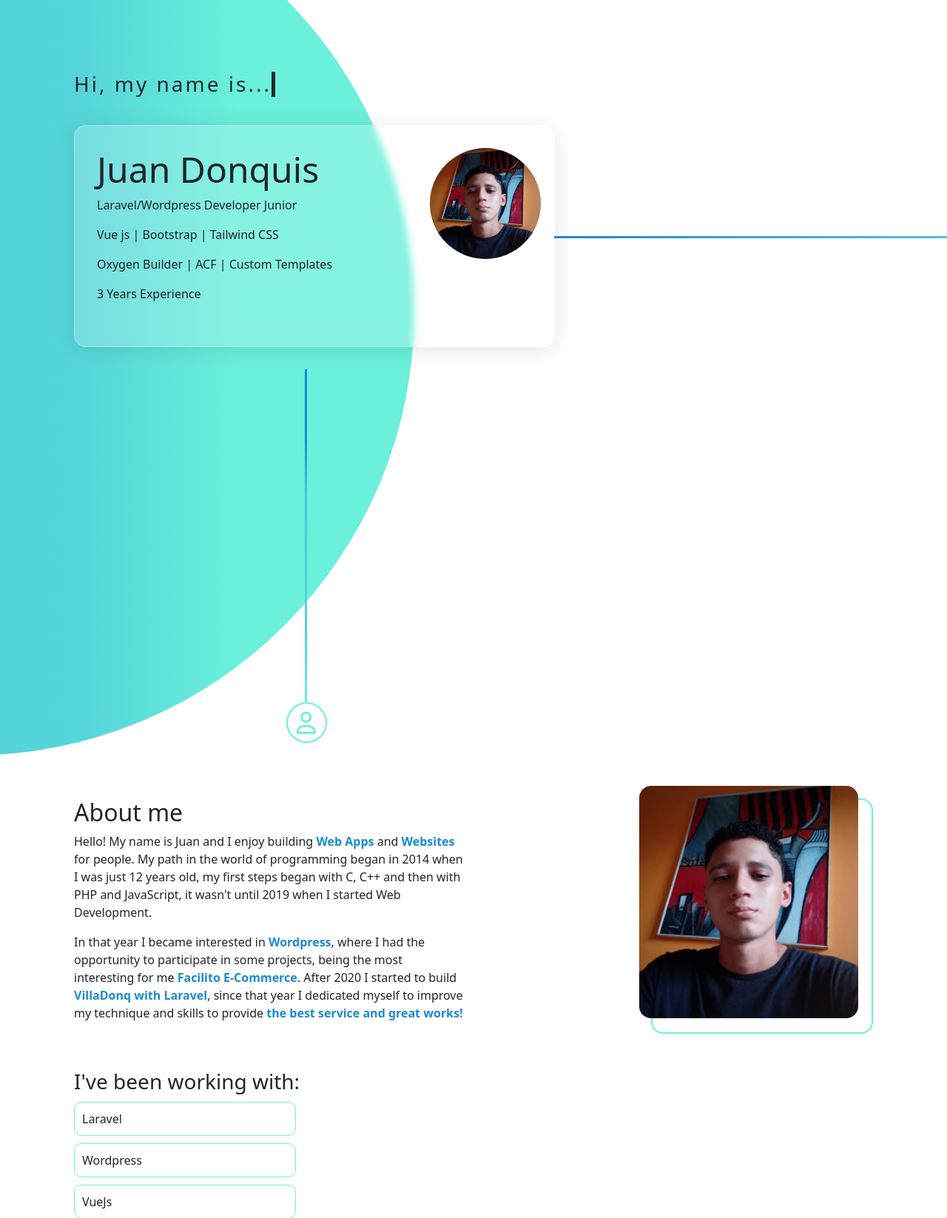
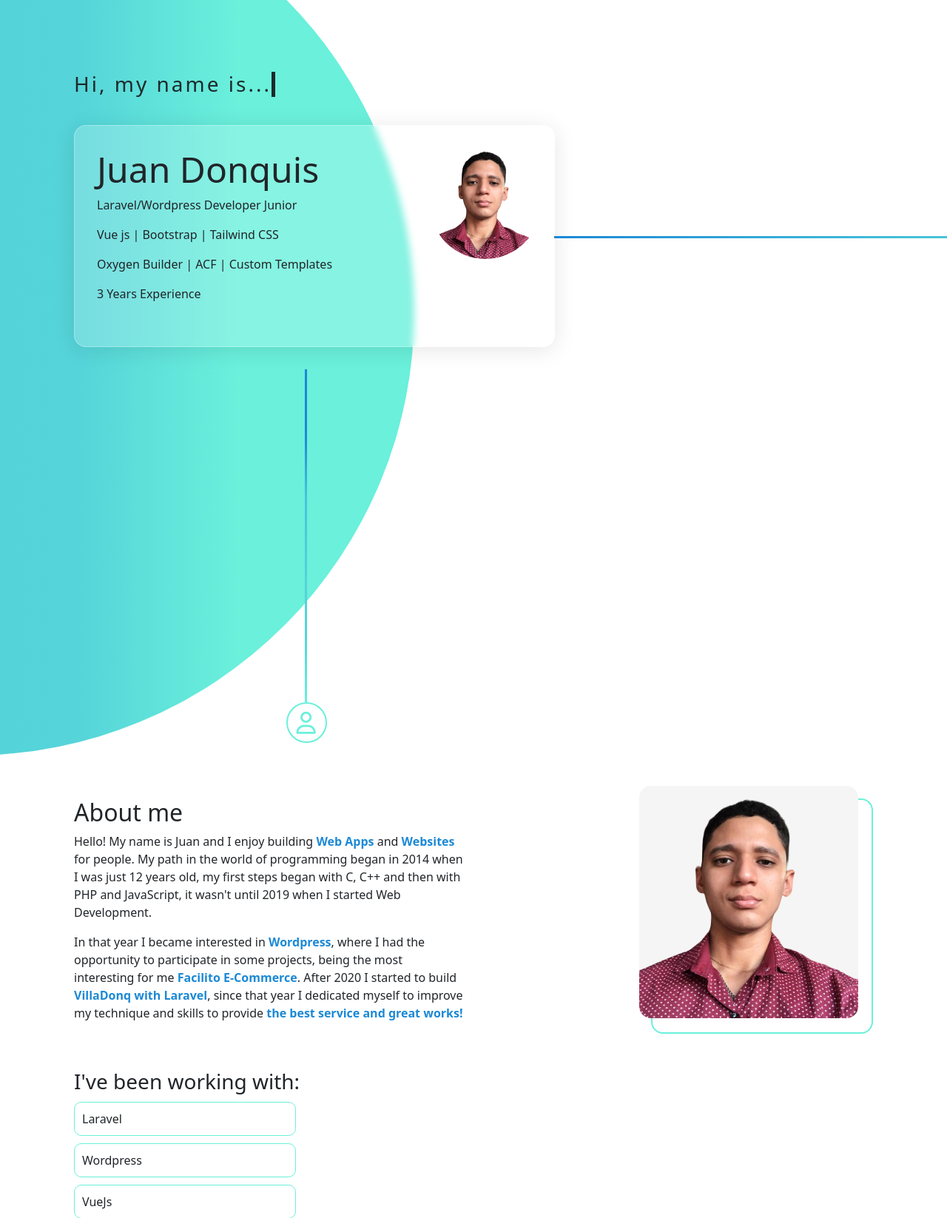
Before and after one commit to JDonquis/jdonquis.github.io, a PHP site: page / in a window 1280 px wide. Shown: the part 179-1825 px from the top of the page at 74% size. Run offline with PHP 8.4, Linux system fonts and the light colour scheme; some libraries are stand-ins or nearby versions.

Commit message:
add photo

```diff
--- a/style.css
+++ b/style.css
@@ -143,7 +143,7 @@ nav{
 
 .image{
 
-	background: url(./assets/img/perfil.jpg);
+	background: url(./assets/img/perfil.png);
 	background-position: center center;
 	background-size: cover;
 	background-repeat: no-repeat;
@@ -320,7 +320,7 @@ animation: moveleft 3.2s ease-out;
 .image-about{
 
 	background-color: whitesmoke;
-	background-image:url(./assets/img/perfil.jpg);
+	background-image:url(./assets/img/perfil.png);
 	background-position: center center;
 	background-size: cover;
 	background-repeat: no-repeat;
```
Also changed, not shown: assets/img/perfil.jpg (deleted), assets/img/perfil.png (added).
